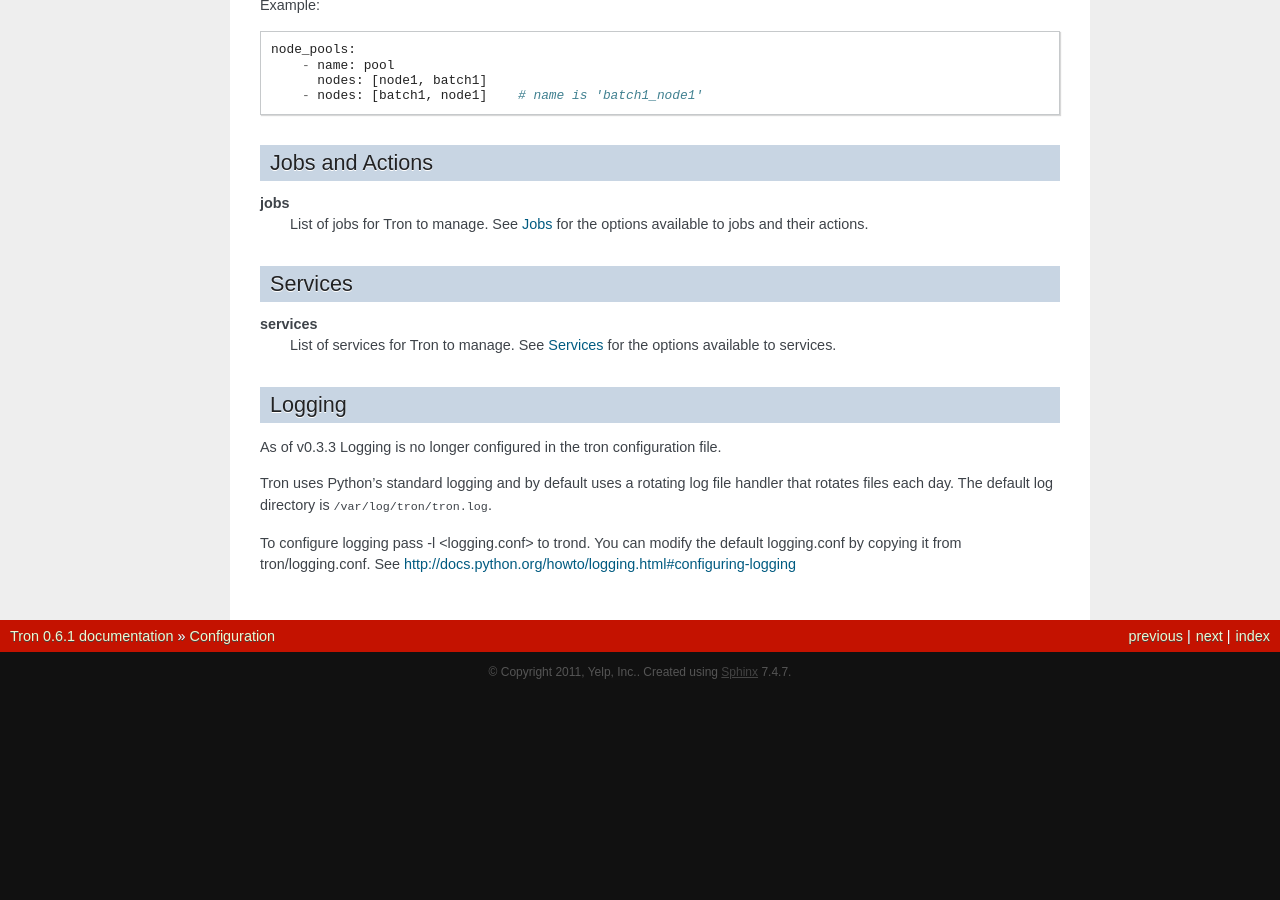
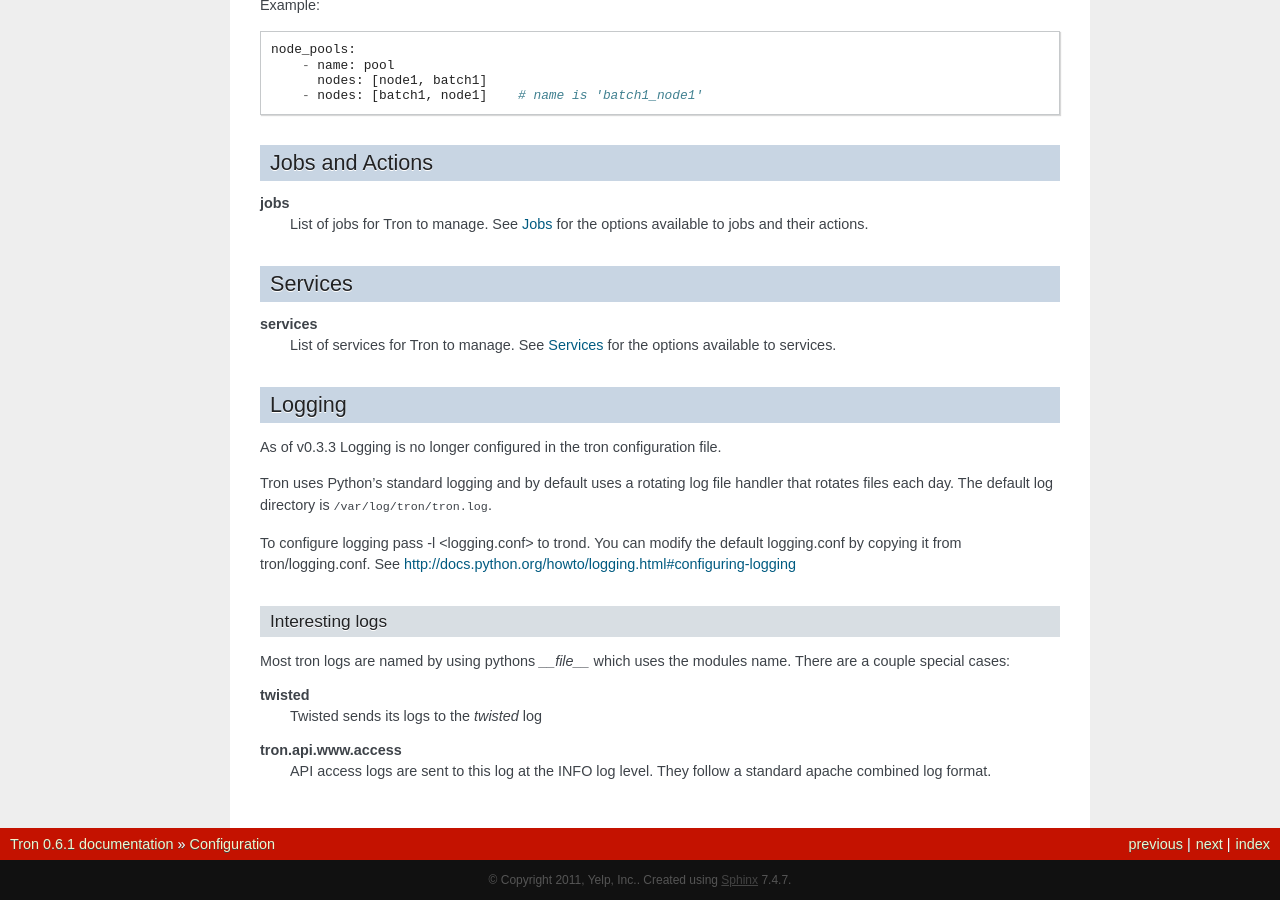
Before and after one commit to Yelp/Tron, a Sphinx documentation site: the page built from docs/config.rst, in a window 1280 px wide and 900 px high, scrolled down 5050 px. Built offline with Sphinx 7.4.7, drawn with Linux system fonts in a browser that asks for light colours; before the commit the page ends 5742 px from its top, so only the background shows below that.

Commit message:
Add a note about logs to the documentation.

```diff
--- a/docs/config.rst
+++ b/docs/config.rst
@@ -324,3 +324,16 @@ handler that rotates files each day. The default log directory is
 To configure logging pass -l <logging.conf> to trond. You can modify the
 default logging.conf by copying it from tron/logging.conf. See
 http://docs.python.org/howto/logging.html#configuring-logging
+
+Interesting logs
+~~~~~~~~~~~~~~~~
+
+Most tron logs are named by using pythons `__file__` which uses the modules
+name.  There are a couple special cases:
+
+**twisted**
+    Twisted sends its logs to the `twisted` log
+
+**tron.api.www.access**
+    API access logs are sent to this log at the INFO log level.  They follow
+    a standard apache combined log format.
```
Also changed, not shown: 1 other file.
